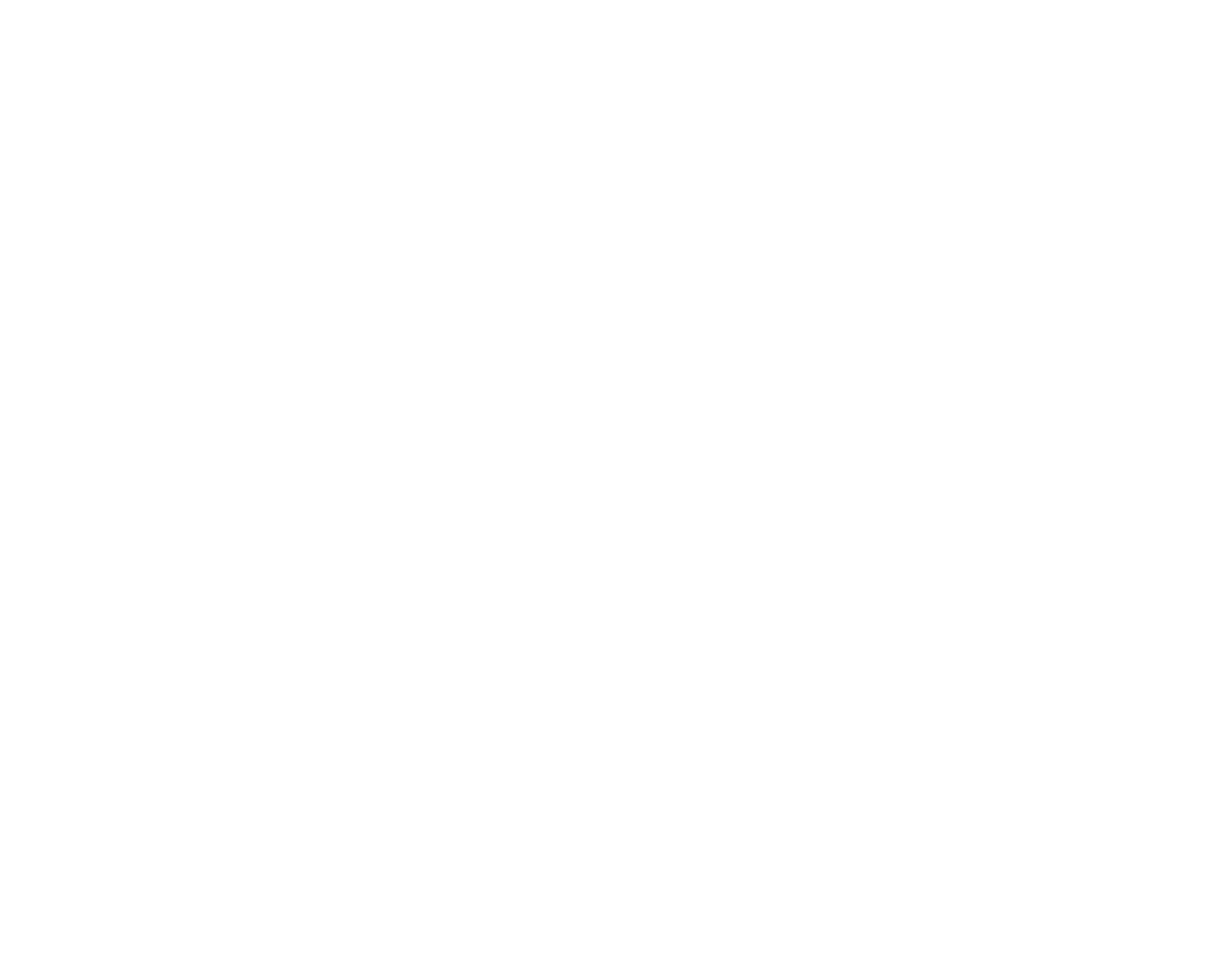
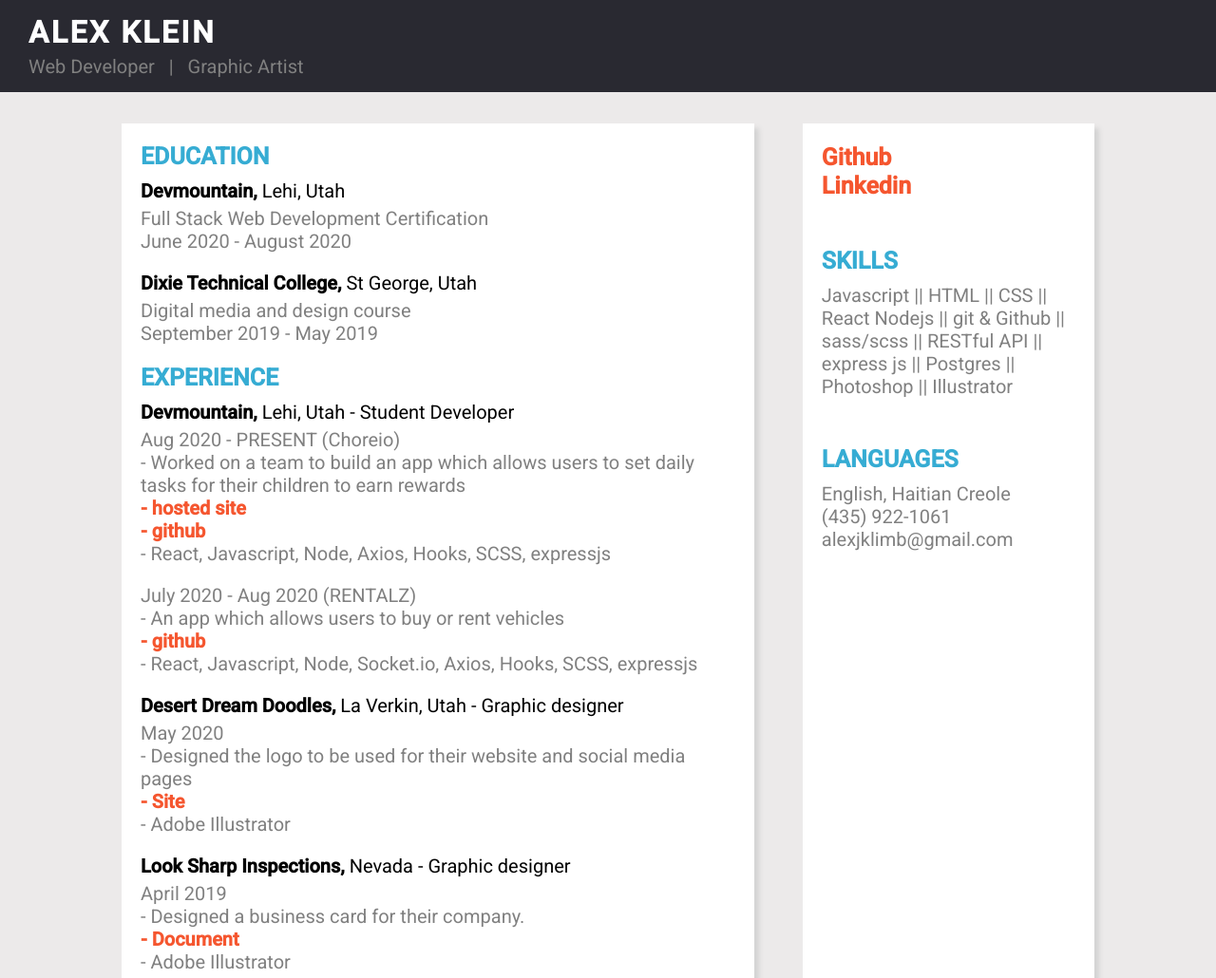
Before and after one commit to alexjklimb/alexjklimb.github.io, a plain HTML site: page index.html in a window 1280 px wide. Shown: the whole page at 95% size. Before the commit the page ends 800 px from the top, so only its background shows below. Drawn offline with Linux system fonts and the light colour scheme.

Commit message:
filled with content/styling

```diff
--- a/index.html
+++ b/index.html
@@ -1,10 +1,70 @@
 <!DOCTYPE html>
 <html>
   <head>
+    <title>Alex Klein</title>
+    <meta name="viewport" content="width=device-width, initial-scale=1">
+    <link rel="stylesheet" href="styles.css">
+    <link href="https://fonts.googleapis.com/css2?family=Roboto:wght@100;300;400;500&display=swap" rel="stylesheet">
     <meta charset="UTF-8">
     <title>Hello World</title>
   </head>
   <body>
+    <header>
+      <div>
+      <h1>ALEX KLEIN</h1>
+      <p>Web Developer &nbsp; | &nbsp; Graphic Artist</p>
+      </div>
+    </header>
+    <div class="container">
+      <div class="left">
+        <h3>EDUCATION</h3>
+        <span class="inline"><h4>Devmountain, </h4><p class="head"> &nbsp;Lehi, Utah</p></span>
+        <p>Full Stack Web Development Certification</p>
+        <p class="bottom">June  2020 - August 2020</p>
 
+        <span class="inline"><h4>Dixie Technical College, </h4><p class="head"> &nbsp;St George, Utah</p></span>
+        <p>Digital media and design course</p>
+        <p class="bottom"> September  2019 - May 2019</p>
+
+        <h3>EXPERIENCE</h3>
+        <span class="inline"><h4>Devmountain, </h4><p class="head"> &nbsp;Lehi, Utah - Student Developer</p></span>
+        <p>Aug  2020 - PRESENT (Choreio)</p>
+        <p> - Worked on a team to build an  app which allows users to set daily tasks for their children to earn rewards</p>
+        <a class="smalllink" href=" http://64.225.32.229:6720/"> - hosted site</a>
+        <a class="smalllink" href="https://github.com/gamifiedTaskApp/wr2-gamify-app"> - github</a>
+        <p class="bottom"> - React, Javascript, Node, Axios, Hooks, SCSS, expressjs</p>
+
+        <p>July  2020 - Aug 2020 (RENTALZ)</p>
+        <p> - An app which allows users to buy or rent vehicles</p>
+        <a class="smalllink" href="https://github.com/alexjklimb/RENTALZ"> - github</a>
+        <p class="bottom"> - React, Javascript, Node, Socket.io, Axios, Hooks, SCSS, expressjs</p>
+
+        <span class="inline"><h4>Desert Dream Doodles, </h4><p class="head"> &nbsp;La Verkin, Utah - Graphic designer</p></span>
+        <p>May 2020</p>
+        <p> - Designed the logo to be used for their website and social media pages</p>
+        <a class="smalllink" href="https://desertdreamdoodles.wixsite.com/desertdreamdoodles"> - Site</a>
+        <p class="bottom"> - Adobe Illustrator</p>
+
+        <span class="inline"><h4>Look Sharp Inspections, </h4><p class="head"> &nbsp;Nevada - Graphic designer</p></span>
+        <p>April 2019</p>
+        <p> - Designed a  business card for their company.</p>
+        <a class="smalllink" href="https://drive.google.com/file/d/1b9HkIypcLRuEEw-CX-ofwVBtWPggiwmi/view?usp=sharing"> - Document</a>
+        <p class="bottom"> - Adobe Illustrator</p>
+
+
+      </div>
+      <div class="right">
+        <a class="link" href="https://github.com/alexjklimb">Github</a>
+        <a class="link" href="https://www.linkedin.com/in/alex-klein-5925281b4/">Linkedin</a>
+        <div class="skills"><h3>SKILLS</h3>
+        <p>Javascript || HTML || CSS || React
+          Nodejs || git & Github || sass/scss ||  RESTful API ||  express js || Postgres || Photoshop || Illustrator
+           </p></div>
+           <h3>LANGUAGES</h3>
+           <p>English, Haitian Creole</p>
+           <p>(435) 922-1061</p>
+        <p>alexjklimb@gmail.com</p>
+      </div>
+    </div>
   </body>
 </html>
--- /dev/null
+++ b/styles.scss
@@ -0,0 +1,111 @@
+html, body, div, span, applet, object, iframe,
+h1, h2, h3, h4, h5, h6, p, blockquote, pre,
+a, abbr, acronym, address, big, cite, code,
+del, dfn, em, img, ins, kbd, q, s, samp,
+small, strike, strong, sub, sup, tt, var,
+b, u, i, center,
+dl, dt, dd, ol, ul, li,
+fieldset, form, label, legend,
+table, caption, tbody, tfoot, thead, tr, th, td,
+article, aside, canvas, details, embed,
+figure, figcaption, footer, header, hgroup,
+menu, nav, output, ruby, section, summary,
+time, mark, audio, video {
+	margin: 0;
+	padding: 0;
+	border: 0;
+    vertical-align: baseline;
+}
+*{
+    box-sizing:border-box;
+}
+body{
+    font-family: 'Roboto', sans-serif;
+    background-color:rgb(236, 234, 234);
+}
+header{
+    top:0;
+    position:fixed;
+    width:100vw;
+    padding:15px 30px;
+    display:flex;
+    align-items:center;
+    background-color:rgb(41, 41, 49);
+    color:white;
+    h1{
+        padding-bottom:5px;
+        letter-spacing: 2.5px;
+    }
+}
+.container{
+    display:flex;
+    width:80vw;
+    height:900px;
+    margin-top:130px;
+    margin-left:10vw;
+    justify-content:space-between;
+}
+.inline{
+    display:flex;
+    margin-bottom:5px;
+}
+.bottom{
+    margin-bottom:20px;
+}
+.left{
+    display:flex;
+    flex-direction:column;
+    padding:20px;
+
+    width:65%;
+    background-color:white;
+    box-shadow:5px 5px 5px lightgrey;
+}
+.right{
+    display:flex;
+    flex-direction:column;
+    width:30%;
+    background-color:white;
+    box-shadow:5px 5px 5px lightgrey;
+    padding:20px;
+}
+.link{
+    display:flex;
+    align-items:center;
+    color:rgb(245, 86, 47);
+    font-weight:bold;
+    font-size:25px;
+    text-decoration:none;
+    height:30px;
+}
+h3{
+    font-size:25px;
+    color:rgb(54, 172, 211);
+    margin-bottom:10px;
+}
+.link:hover{
+    color:red;
+}
+.skills{
+    margin-top:50px;
+    margin-bottom:50px;
+}
+h4{
+    font-size:20px;
+}
+p{
+    font-size:20px;
+    color:grey;
+}
+.head{
+    color:black;
+}
+.smalllink{
+    display:flex;
+    align-items:center;
+    color:rgb(245, 86, 47);
+    font-weight:bold;
+    font-size:20px;
+    text-decoration:none;
+    height:30px;
+}
```
Also changed, not shown: styles.css (added), 1 other file.
